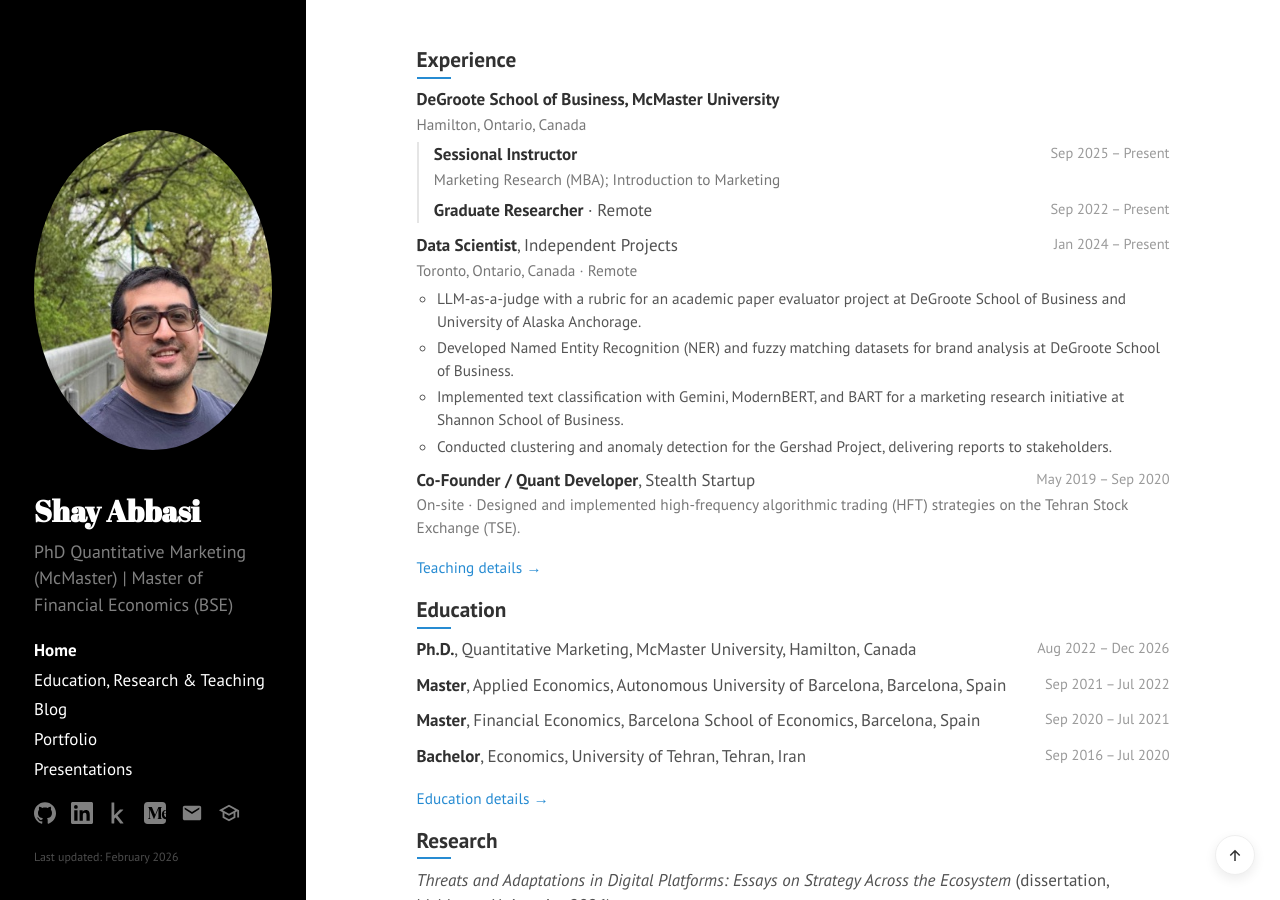
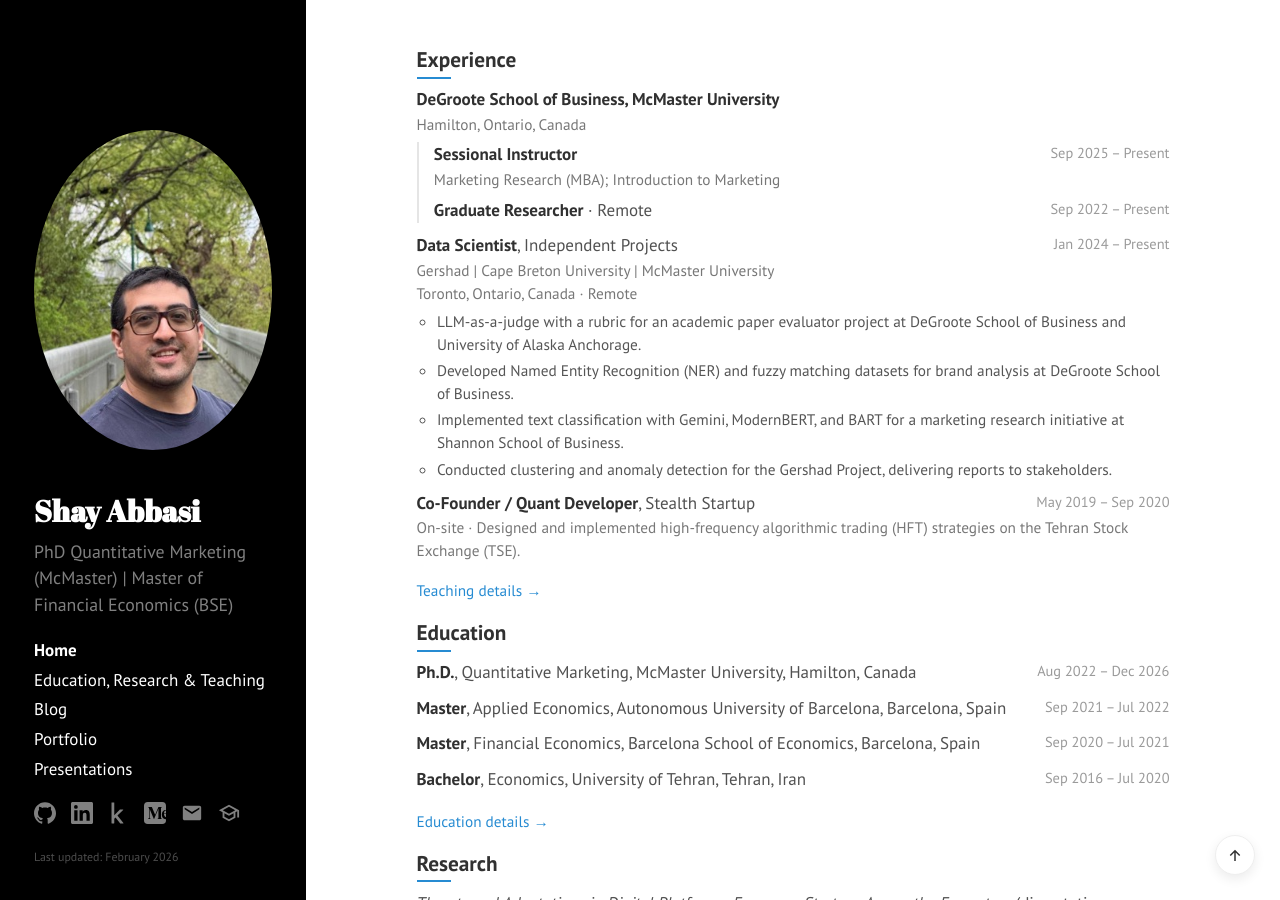
Before and after one commit to shayanAbbasi1995/shayanabbasi1995.github.io, a Jekyll site: the page built from index.html, in a window 1280 px wide and 900 px high, scrolled down 402 px. Built offline with Jekyll 4.4.1, drawn with Linux system fonts in a browser that asks for light colours; the list of posts is cut into pages by our own code.

Commit message:
feat(home): list clients under independent projects role

```diff
--- a/index.html
+++ b/index.html
@@ -47,6 +47,7 @@
     <li>
       <span class="cv-when">Jan 2024 – Present</span>
       <strong>Data Scientist</strong>, Independent Projects
+      <span class="cv-detail">Gershad | Cape Breton University | McMaster University</span>
       <span class="cv-detail">Toronto, Ontario, Canada &middot; Remote</span>
       <ul class="cv-points">
         <li>LLM-as-a-judge with a rubric for an academic paper evaluator project at DeGroote School of Business and University of Alaska Anchorage.</li>
```
